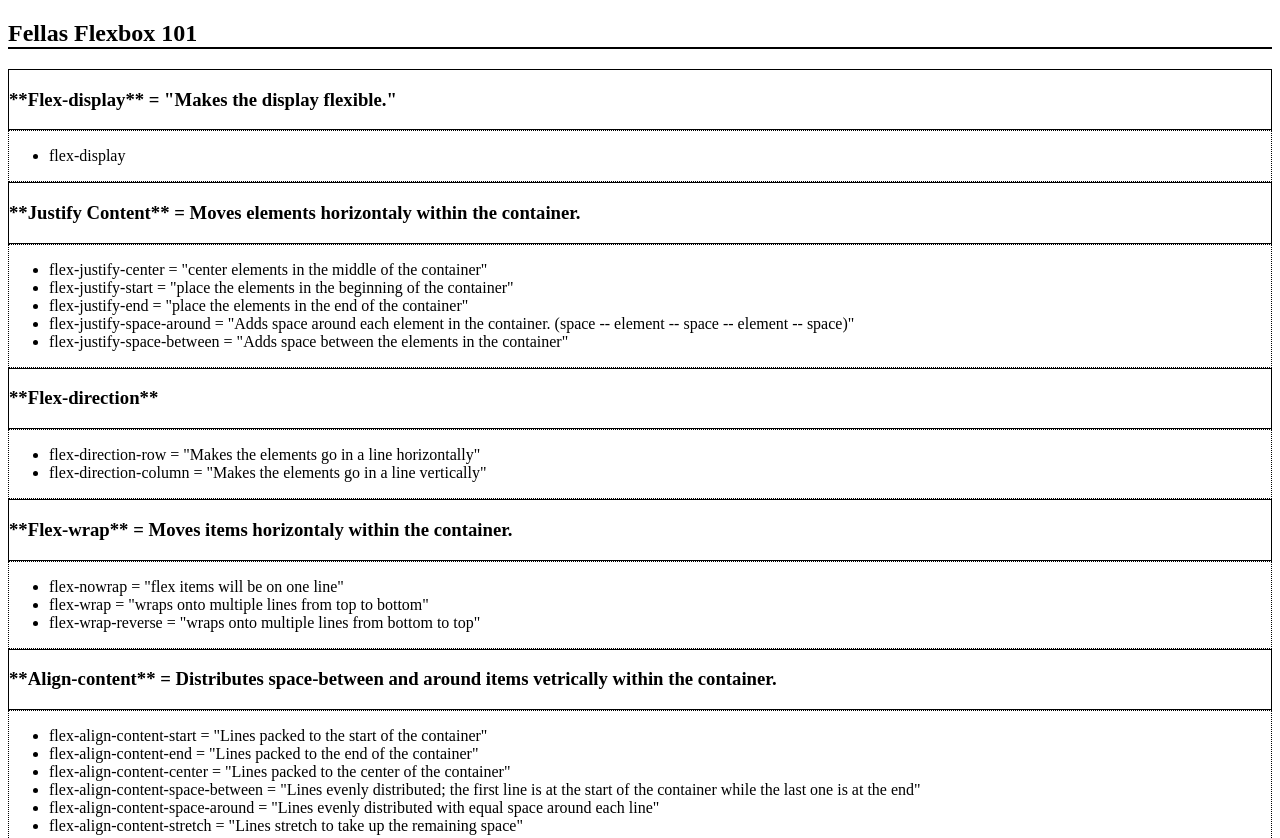
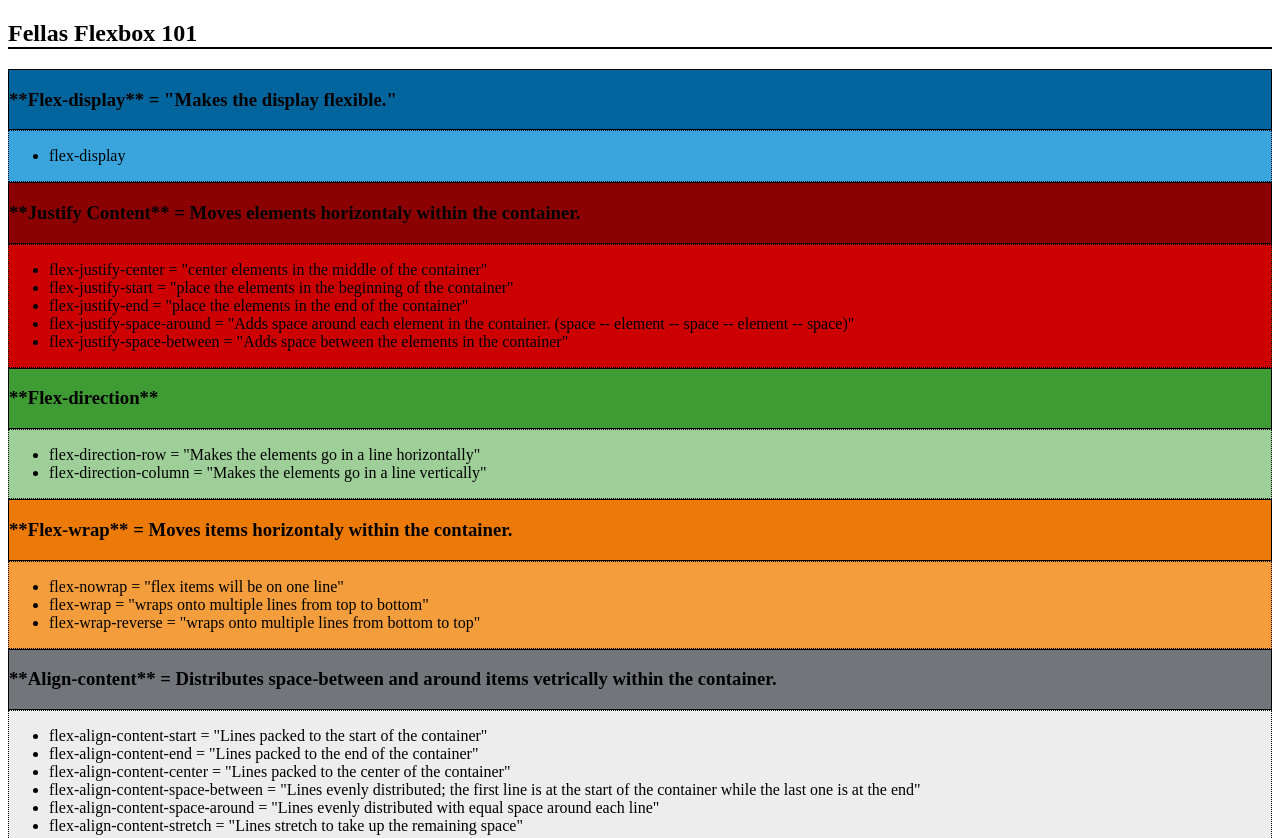
Before and after one commit to NinjaAnge/Fellas, a plain HTML site: page docs/flex.html in a window 1280 px wide. Shown: the top 838 px of the page. Drawn offline with Linux system fonts and the light colour scheme; the site is published under a folder, as on GitHub Pages, so addresses that start at the root find nothing.

Commit message:
Added ../ to link tag.

```diff
--- a/docs/flex.html
+++ b/docs/flex.html
@@ -4,8 +4,8 @@
     <meta charset="UTF-8">
     <meta name="viewport" content="width=device-width, initial-scale=1.0">
     <meta http-equiv="X-UA-Compatible" content="ie=edge">
-    <link rel="stylesheet" href="/css/flex.css">
-    <link rel="stylesheet" href="/css/colors.css">
+    <link rel="stylesheet" href="../css/flex.css">
+    <link rel="stylesheet" href="../css/colors.css">
     <title>Flexbox 101</title>
 </head>
 <body>
```
